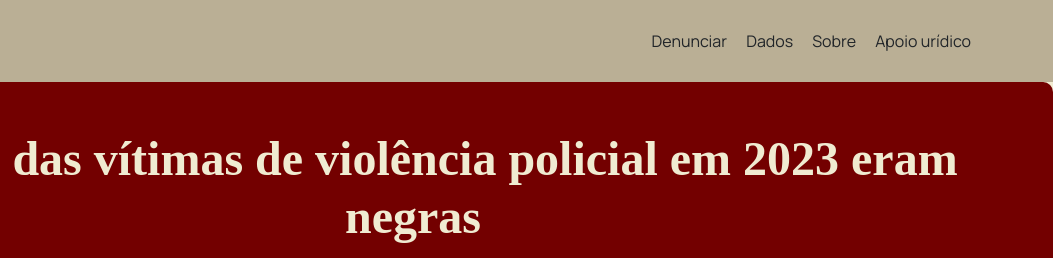
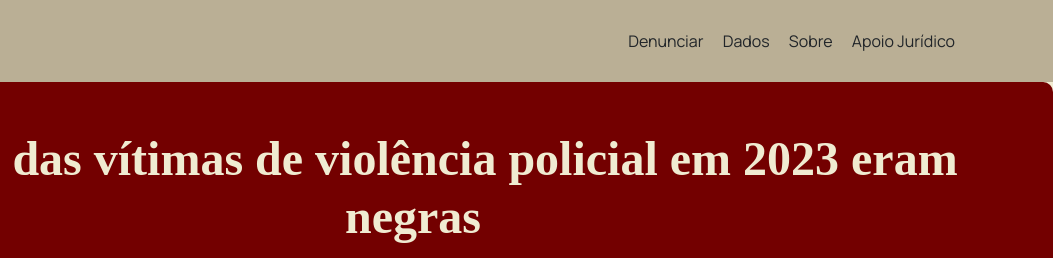
Before and after one commit to AnaLu1za/or-, a plain HTML site: page index.html in a window 1280 px wide. Shown: the top 258 px of the page, 227-1280 px from the left. Drawn offline with nearby package versions, Linux system fonts and the light colour scheme; a web font is replaced by a local one.

Commit message:
corrige erro definitivo

```diff
--- a/index.html
+++ b/index.html
@@ -64,7 +64,7 @@
         <a class="text-dark me-3 text-decoration-none" href="#denunciar">Denunciar</a>
         <a class="text-dark me-3 text-decoration-none" href="#dados">Dados</a>
         <a class="text-dark me-3 text-decoration-none" href="#sobre">Sobre</a>
-        <a class="text-dark text-decoration-none" href="advogados.html">Apoio urídico</a>
+        <a class="text-dark me-3 text-decoration-none" href="advogados.html">Apoio Jurídico</a>
       </nav>
     </div>
   </header>
```
